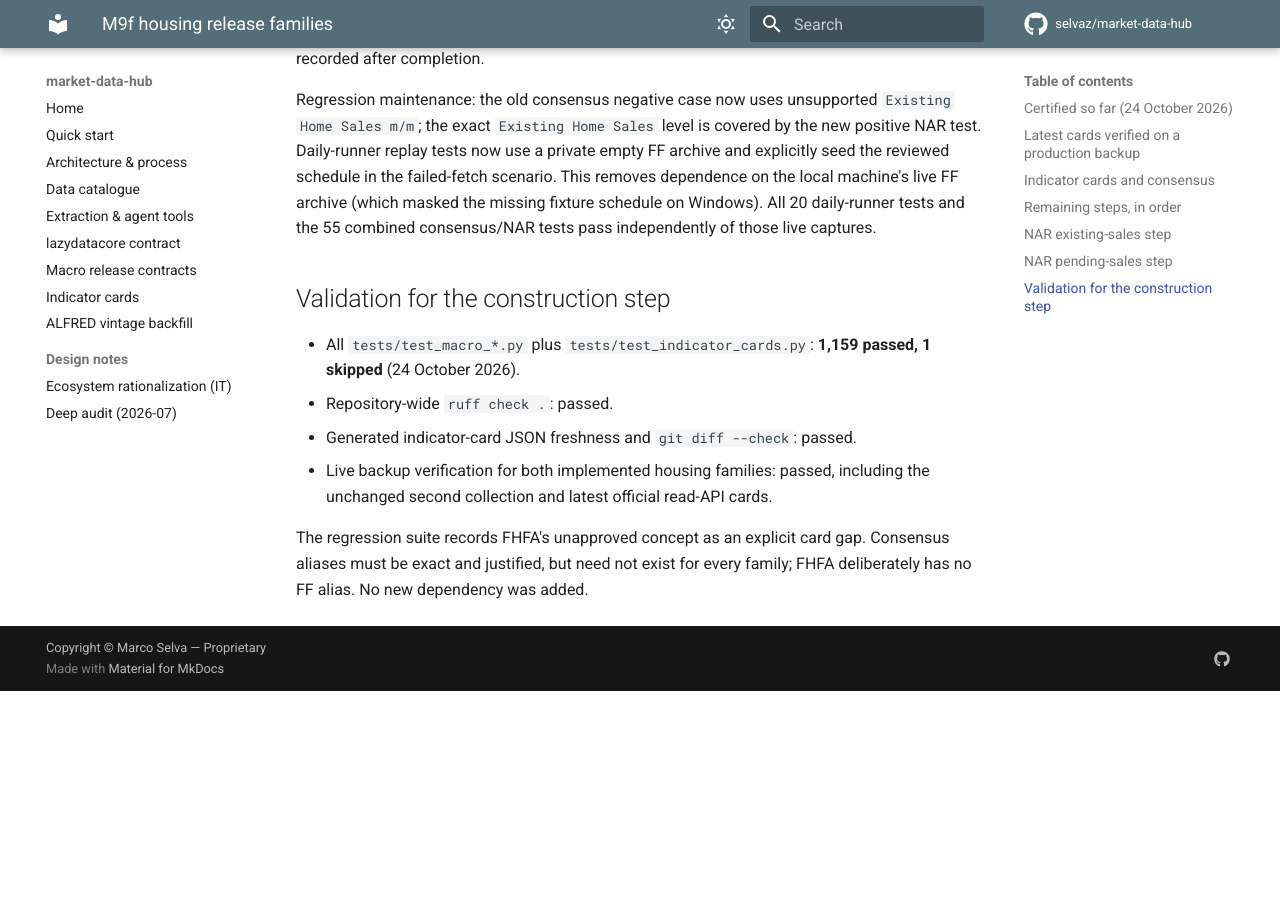
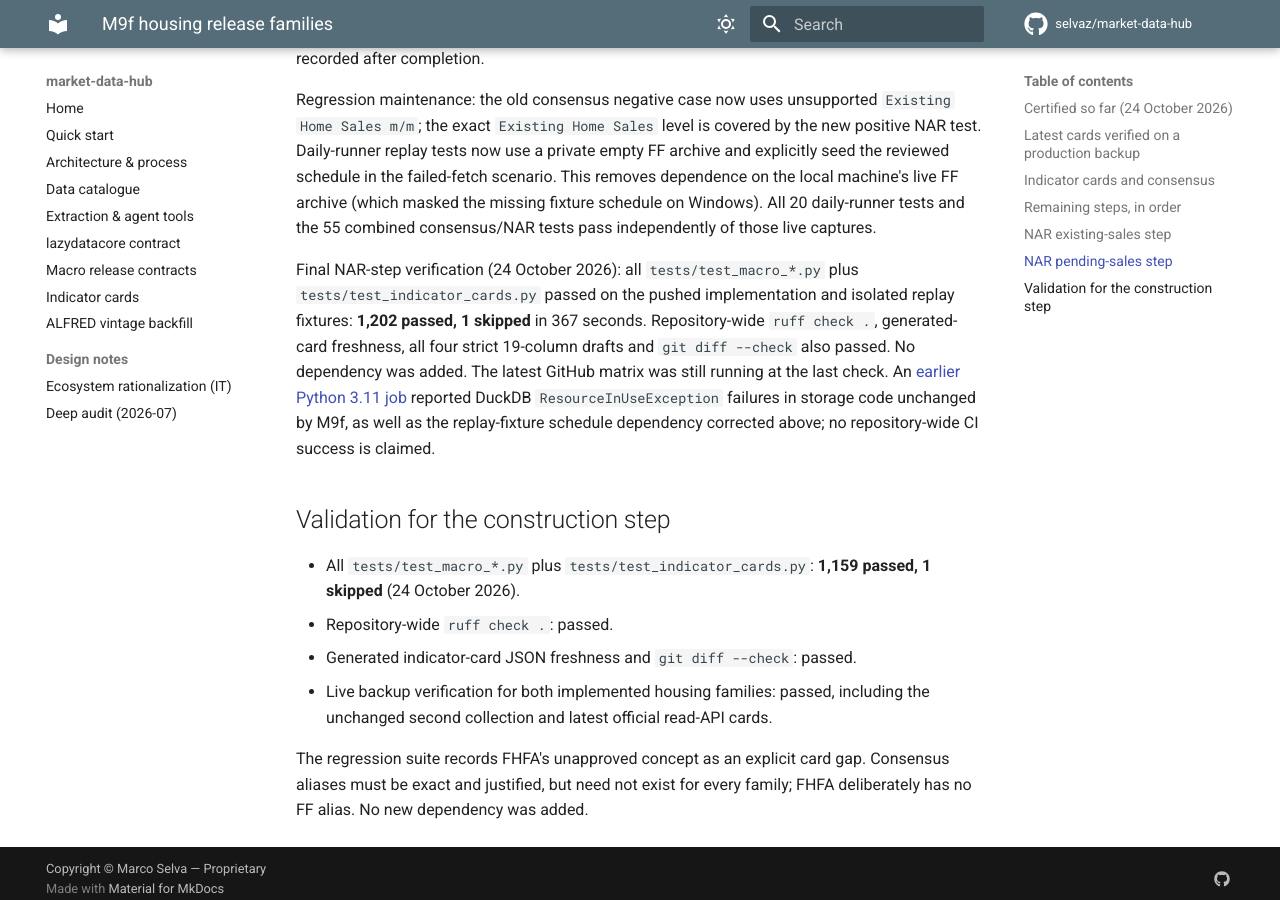
Before and after one commit to selvaz/market-data-hub, an MkDocs documentation site: the page built from docs/macro-housing.md, in a window 1280 px wide and 900 px high, scrolled down 5607 px. Built offline with MkDocs 1.6.1 and Material for MkDocs 9.7.7, drawn with Linux system fonts in a browser that asks for light colours; comment, search, counter and statistics services are not loaded; before the commit the page ends 6298 px from its top, so only the background shows below that.

```diff
--- a/docs/macro-housing.md
+++ b/docs/macro-housing.md
@@ -207,6 +207,17 @@
 the missing fixture schedule on Windows). All 20 daily-runner tests and the
 55 combined consensus/NAR tests pass independently of those live captures.
 
+Final NAR-step verification (24 October 2026): all `tests/test_macro_*.py`
+plus `tests/test_indicator_cards.py` passed on the pushed implementation and
+isolated replay fixtures: **1,202 passed, 1 skipped** in 367 seconds.
+Repository-wide `ruff check .`, generated-card freshness, all four strict
+19-column drafts and `git diff --check` also passed. No dependency was added.
+The latest GitHub matrix was still running at the last check. An
+[earlier Python 3.11 job](https://github.com/selvaz/market-data-hub/actions/runs/40133498030/job/120990028685)
+reported DuckDB `ResourceInUseException` failures in storage code unchanged by
+M9f, as well as the replay-fixture schedule dependency corrected above; no
+repository-wide CI success is claimed.
+
 ## Validation for the construction step
 
 - All `tests/test_macro_*.py` plus `tests/test_indicator_cards.py`:
```
